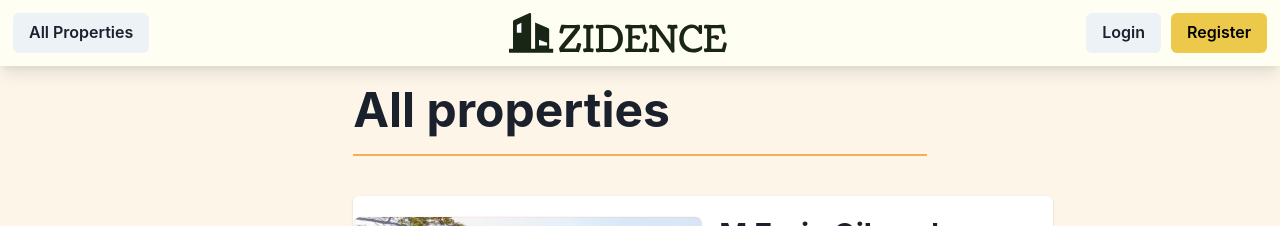
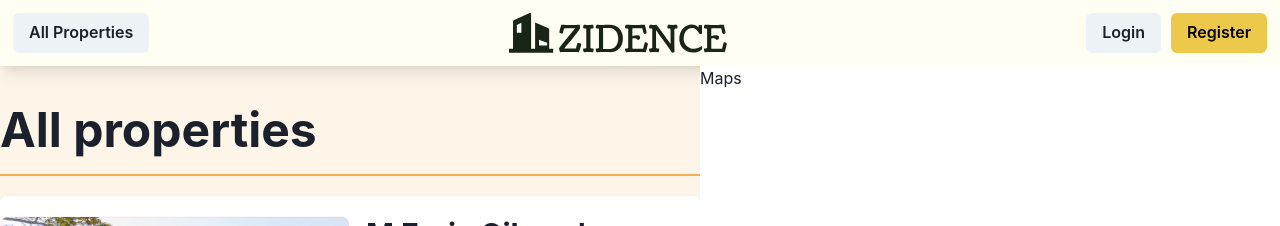
Before and after one commit to zidence/zidence-web, a React (Create React App) app: page /properties in a window 1280 px wide. Shown: the top 226 px of the page. Built offline with nearby package versions, Linux system fonts and the light colour scheme.

Commit message:
Re-layout properties page

```diff
--- a/src/components/PropertiesCards.js
+++ b/src/components/PropertiesCards.js
@@ -12,6 +12,12 @@ import {
 export default function PropertiesCards() {
   return (
     <Box id="properties-cards" py={5}>
+      <Box py="5" borderBottom="2px solid" borderBottomColor="orange.300">
+        <Heading as="h1" size="2xl">
+          All properties
+        </Heading>
+      </Box>
+
       {propertiesData.map((property, index) => {
         const id = `property-card-${property.id}`
         return (
--- a/src/components/PropertiesMaps.js
+++ b/src/components/PropertiesMaps.js
@@ -2,5 +2,9 @@ import React from 'react'
 import { Box } from '@chakra-ui/react'
 
 export default function PropertiesMaps() {
-  return <Box id="properties-map">{''}</Box>
+  return (
+    <Box id="properties-map" width="50%" bg="white">
+      Maps
+    </Box>
+  )
 }
--- a/src/pages/properties.js
+++ b/src/pages/properties.js
@@ -1,22 +1,16 @@
 import React from 'react'
-import { Box, Flex, Container, Heading } from '@chakra-ui/react'
+import { Box, Flex } from '@chakra-ui/react'
 
 import PropertiesCards from '../components/PropertiesCards'
 import PropertiesMaps from '../components/PropertiesMaps'
 
 export default function PropertiesPage() {
   return (
-    <Container>
-      <Box py="5" borderBottom="2px solid" borderBottomColor="orange.300">
-        <Heading as="h1" size="2xl">
-          All properties
-        </Heading>
-      </Box>
-
+    <Box>
       <Flex id="properties-content">
         <PropertiesCards />
         <PropertiesMaps />
       </Flex>
-    </Container>
+    </Box>
   )
 }
```
